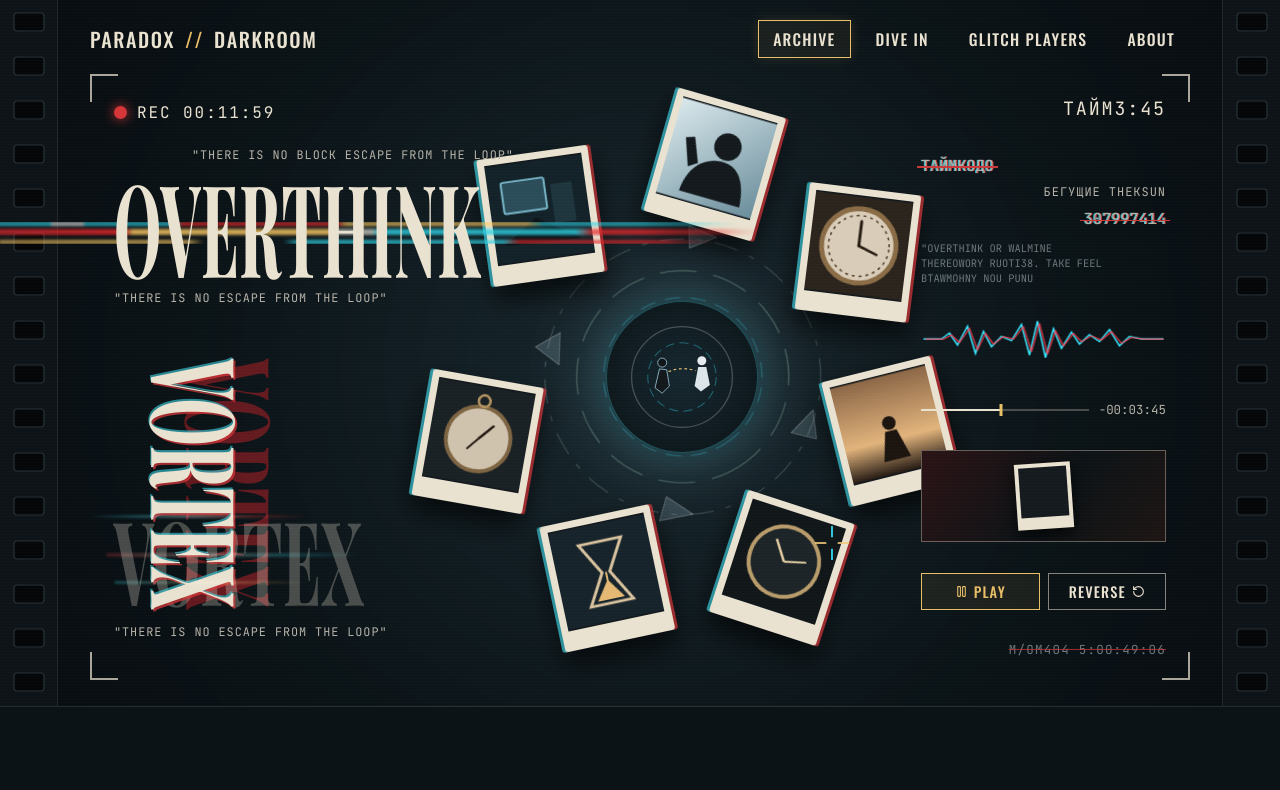
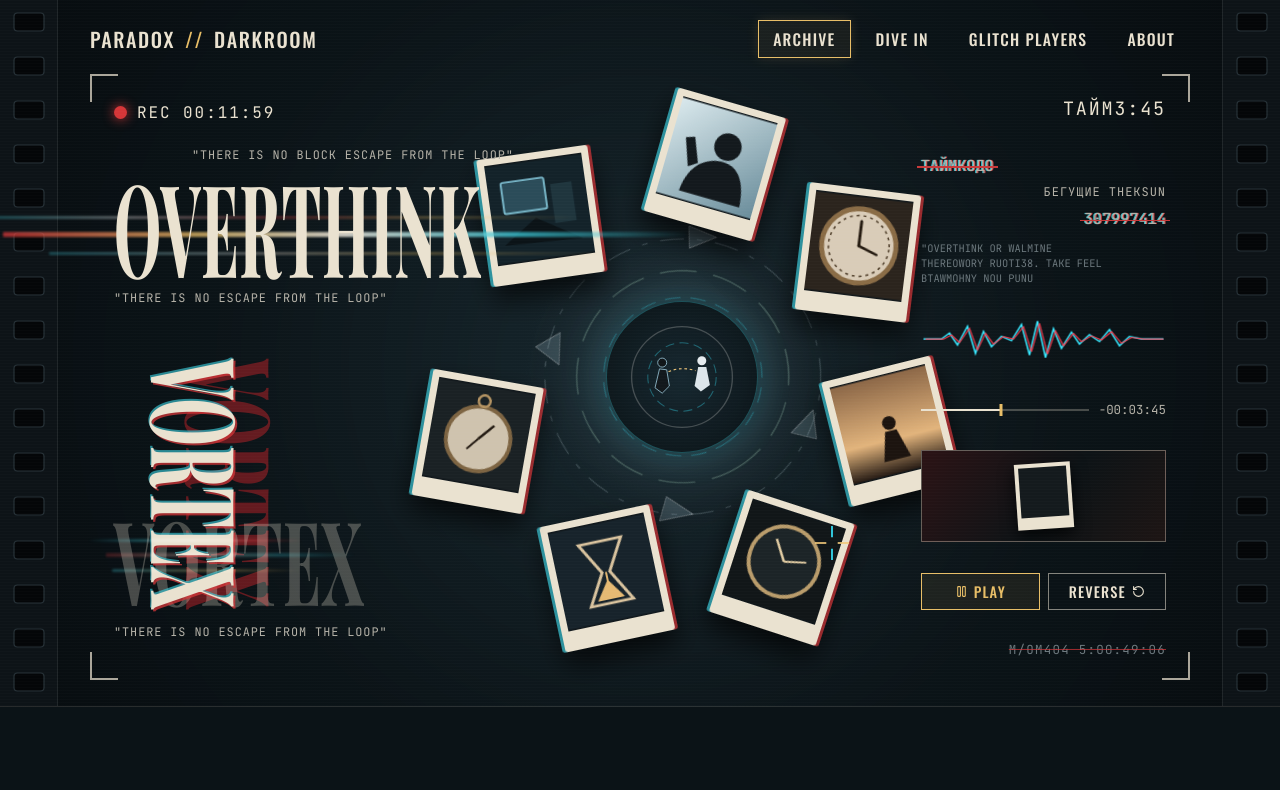
Before and after one commit to ledetav/crownvetch, a React (Vite) app: page /tz in a window 1280 px wide. Shown: the top 790 px of the page. Built offline with nearby package versions, Linux system fonts and the light colour scheme.

Commit message:
style(hero): isolate VORTEX glitch to letter E, freeze red duplicate, and apply luminous VHS streaks to OVERTHINK

```diff
--- a/src/components/darkroom/GlitchTypography.tsx
+++ b/src/components/darkroom/GlitchTypography.tsx
@@ -3,11 +3,11 @@
  * Отрисовывает:
  * - индикатор записи ● REC;
  * - заголовок OVERTHINK узким антиквенным шрифтом с засечками поверх
- *   многослойных оптических VHS-треков (бирюзовый, красный, жёлтый с белыми ядрами)
- *   и лёгкого горизонтального сдвига центральной полосы слова;
- * - пересекающуюся связку вертикального VORTEX, его полупрозрачного красного дубля
- *   (выступающего из-под основы ровно наполовину) и горизонтального полупрозрачного VORTEX,
- *   выровненных по единой нижней границе с реалистичными VHS-разрезами и хроматической аберрацией.
+ *   световых VHS/RGB-прострелов (бирюзовый, белый, красный, жёлтый),
+ *   выполненных в единой стилистике со световым глитчем VORTEX;
+ * - пересекающуюся связку вертикального VORTEX (с локальным глитчем строго
+ *   на букве E), статичного полупрозрачного красного дубля и горизонтального
+ *   полупрозрачного VORTEX, выровненных по единой нижней границе.
  */
 
 /** Входные свойства компонента глитч-типографики */
@@ -27,7 +27,7 @@ interface GlitchTypographyProps {
 }
 
 /**
- * Рендерит типографическую композицию с клиновидными засечками и многослойными VHS-глитчами.
+ * Рендерит типографическую композицию с клиновидными засечками и световыми VHS-глитчами.
  * @param props Тексты и таймкоды из JSON-конфигурации первого экрана.
  * @returns JSX-разметка левой типографической колонки.
  */
@@ -49,28 +49,26 @@ export function GlitchTypography({
       <div className="typo-stack">
         <p className="typo-quote typo-quote--top">{topQuote}</p>
 
-        {/* OVERTHINK: вытянутый антиквенный текст поверх мягких VHS-треков с оптическим сдвигом */}
+        {/* OVERTHINK: вытянутый антиквенный текст поверх световых VHS/RGB-прострелов */}
         <div className="overthink-wrapper">
           <div className="overthink-ribbon" aria-hidden="true">
-            <span className="glitch-lane glitch-lane--1" />
-            <span className="glitch-lane glitch-lane--2" />
-            <span className="glitch-lane glitch-lane--3" />
+            <span className="overthink-streak overthink-streak--1" />
+            <span className="overthink-streak overthink-streak--2" />
+            <span className="overthink-streak overthink-streak--3" />
           </div>
-          <h1 className="serif-overthink" data-text={primaryWord}>
-            {primaryWord}
-          </h1>
+          <h1 className="serif-overthink">{primaryWord}</h1>
         </div>
 
         <p className="typo-quote typo-quote--middle">{bottomQuote}</p>
 
         {/* Пересекающаяся связка VORTEX (вертикальный) + VORTEX (горизонтальный) по общей нижней линии */}
         <div className="vortex-cross-lockup" aria-label={`${verticalWord} / ${crossWord}`}>
-          {/* Полупрозрачный красный дубль, выровненный по нижней границе и выступающий вправо наполовину */}
+          {/* Статичный полупрозрачный красный дубль, выступающий из-под основы ровно наполовину */}
           <span className="vortex-vertical-ghost" aria-hidden="true">
             {verticalWord}
           </span>
 
-          {/* Основной вертикальный VORTEX с VHS-разрезами и хроматической аберрацией */}
+          {/* Основной вертикальный VORTEX с локальным VHS-разрезом строго на букве E */}
           <span className="vortex-vertical" data-text={verticalWord}>
             {verticalWord}
           </span>
@@ -80,7 +78,7 @@ export function GlitchTypography({
             {crossWord}
           </span>
 
-          {/* Поперечные VHS-прострелы по связке VORTEX */}
+          {/* Световые VHS-прострелы локально в зоне буквы E */}
           <div className="vortex-glitch-streaks" aria-hidden="true">
             <span className="vortex-streak vortex-streak--1" />
             <span className="vortex-streak vortex-streak--2" />
--- a/src/styles/darkroomHero.css
+++ b/src/styles/darkroomHero.css
@@ -2,9 +2,9 @@
  * Стили стартового экрана видоискателя PARADOX // DARKROOM.
  * Реализуют широкую перфорацию киноплёнки с горизонтальными прямоугольными окошками,
  * уголки камеры, вытянутую антиквенную типографику с засечками (OVERTHINK / VORTEX),
- * выровненные по общей нижней границе слои VORTEX с выступающим наполовину красным дублем
- * и реалистичные многослойные VHS/RGB-глитчи (хроматические ореолы, разрезы clip-path,
- * световые треки), вращающуюся орбиту полароидов и правую панель телеметрии.
+ * световые VHS/RGB-прострелы позади OVERTHINK, выровненные по общей нижней границе
+ * слои VORTEX со статичным красным дублем и глитчем строго на букве E,
+ * вращающуюся орбиту полароидов и правую панель телеметрии.
  */
 
 .darkroom-hero {
@@ -271,159 +271,79 @@
   margin-right: -28%;
 }
 
-/* Тонкий оптический срез-сдвиг центральной полосы букв OVERTHINK */
-.serif-overthink::after {
-  content: attr(data-text);
-  position: absolute;
-  inset: 0;
-  color: var(--text-primary);
-  text-shadow:
-    -2px 0 rgba(59, 199, 214, 0.75),
-    2px 0 rgba(214, 54, 56, 0.75);
-  clip-path: inset(48% 0 36% 0);
-  animation: overthinkMicroTear 4.5s steps(1, end) infinite;
-  pointer-events: none;
-}
-
-@keyframes overthinkMicroTear {
-  0%, 84%, 100% {
-    transform: translateX(0);
-    opacity: 0;
-  }
-  86% {
-    transform: translateX(-5px);
-    opacity: 0.95;
-  }
-  90% {
-    transform: translateX(4px);
-    opacity: 0.9;
-  }
-  94% {
-    transform: translateX(-2px);
-    opacity: 0.85;
-  }
-}
-
-/* Реалистичные многослойные VHS-треки позади OVERTHINK с оптическим размытием и световыми ядрами */
+/* Световые VHS/RGB-прострелы позади OVERTHINK в единой стилистике со световым глитчем VORTEX */
 .overthink-ribbon {
   position: absolute;
   left: -145px;
   right: -135px;
-  top: 56%;
-  height: 22%;
+  top: 58%;
+  height: 46px;
   transform: translateY(-50%);
   z-index: 1;
   pointer-events: none;
-  display: flex;
-  flex-direction: column;
-  justify-content: space-between;
-  gap: 3px;
-  filter: blur(1.35px) contrast(1.18);
   mix-blend-mode: screen;
-  -webkit-mask-image: linear-gradient(90deg, rgba(0, 0, 0, 0.85) 0%, #000 18%, #000 82%, transparent 100%);
-  mask-image: linear-gradient(90deg, rgba(0, 0, 0, 0.85) 0%, #000 18%, #000 82%, transparent 100%);
+  filter: blur(0.95px);
 }
 
-.glitch-lane {
-  display: block;
-  width: 100%;
-  flex: 1;
-  opacity: 0.92;
+.overthink-streak {
+  position: absolute;
+  border-radius: 1px;
   will-change: transform, opacity;
 }
 
-/* Дорожка 1: бирюзовый шлейф с белым пересветом -> красный -> жёлтый */
-.glitch-lane--1 {
+/* Верхний тонкий бирюзово-белый луч с красным шлейфом */
+.overthink-streak--1 {
+  top: 4px;
+  left: 0;
+  width: 78%;
+  height: 3px;
   background: linear-gradient(
     90deg,
-    rgba(59, 199, 214, 0.85) 0% 10%,
-    rgba(234, 248, 255, 0.72) 10% 14%,
-    rgba(59, 199, 214, 0.78) 14% 25%,
-    rgba(214, 54, 56, 0.82) 26% 45%,
-    rgba(232, 190, 103, 0.8) 46% 68%,
-    rgba(59, 199, 214, 0.75) 70% 88%,
-    transparent 94% 100%
+    rgba(59, 199, 214, 0.85) 0%,
+    rgba(255, 255, 255, 0.92) 22%,
+    rgba(214, 54, 56, 0.85) 48%,
+    rgba(232, 190, 103, 0.82) 74%,
+    transparent 100%
   );
-  animation: vhsGlitchLaneA 2.8s steps(1, end) infinite;
+  animation: streakPulseA 2.6s steps(1, end) infinite;
 }
 
-/* Дорожка 2: центральная яркая полоса помех */
-.glitch-lane--2 {
-  flex: 1.3;
+/* Центральный широкий световой VHS-прострел с пересветом */
+.overthink-streak--2 {
+  top: 20px;
+  left: 24px;
+  width: 88%;
+  height: 4.5px;
   background: linear-gradient(
     90deg,
-    rgba(214, 54, 56, 0.85) 0% 19%,
-    rgba(232, 190, 103, 0.88) 20% 44%,
-    rgba(255, 246, 224, 0.65) 44% 49%,
-    rgba(59, 199, 214, 0.85) 50% 74%,
-    rgba(214, 54, 56, 0.8) 76% 92%,
-    transparent 97% 100%
+    rgba(214, 54, 56, 0.88) 0%,
+    rgba(232, 190, 103, 0.9) 28%,
+    rgba(255, 250, 238, 0.95) 50%,
+    rgba(59, 199, 214, 0.92) 75%,
+    transparent 100%
   );
-  animation: vhsGlitchLaneC 1.9s steps(1, end) infinite;
+  animation: streakPulseB 2s steps(1, end) infinite;
 }
 
-/* Дорожка 3: нижний разорванный шлейф */
-.glitch-lane--3 {
-  margin-top: 2px;
+/* Нижний разреженный бирюзово-жёлтый блик с воздушным зазором */
+.overthink-streak--3 {
+  bottom: 3px;
+  left: 56px;
+  width: 74%;
+  height: 2.5px;
   background: linear-gradient(
     90deg,
-    rgba(232, 190, 103, 0.75) 0% 24%,
-    transparent 26% 36%,
-    rgba(59, 199, 214, 0.82) 38% 64%,
-    rgba(214, 54, 56, 0.76) 66% 85%,
-    transparent 91% 100%
+    rgba(59, 199, 214, 0.88) 0%,
+    rgba(255, 255, 255, 0.82) 34%,
+    rgba(232, 190, 103, 0.88) 66%,
+    transparent 100%
   );
-  animation: vhsGlitchLaneB 2.4s steps(1, end) infinite reverse;
-}
-
-@keyframes vhsGlitchLaneA {
-  0%, 100% {
-    transform: translateX(0) scaleX(1);
-    opacity: 0.9;
-  }
-  28% {
-    transform: translateX(-14px) scaleX(1.04);
-    opacity: 0.76;
-  }
-  64% {
-    transform: translateX(16px) scaleX(0.95);
-    opacity: 0.95;
-  }
-}
-
-@keyframes vhsGlitchLaneB {
-  0%, 100% {
-    transform: translateX(0) scaleX(1);
-    opacity: 0.86;
-  }
-  35% {
-    transform: translateX(14px) scaleX(0.96);
-    opacity: 0.94;
-  }
-  76% {
-    transform: translateX(-12px) scaleX(1.03);
-    opacity: 0.68;
-  }
-}
-
-@keyframes vhsGlitchLaneC {
-  0%, 100% {
-    transform: translateX(0) scaleX(1);
-    opacity: 0.92;
-  }
-  22% {
-    transform: translateX(18px) scaleX(0.93);
-    opacity: 0.74;
-  }
-  68% {
-    transform: translateX(-15px) scaleX(1.05);
-    opacity: 0.96;
-  }
+  animation: streakPulseA 3.1s steps(1, end) infinite reverse;
 }
 
 /*
  * Пересекающаяся связка VORTEX (вертикальный) + VORTEX (горизонтальный):
- * все три слоя (белый вертикальный VORTEX, полупрозрачный красный дубль
+ * все три слоя (белый вертикальный VORTEX, статичный полупрозрачный красный дубль
  * и горизонтальный полупрозрачный VORTEX) выровнены по одной нижней границе (bottom: 0).
  */
 .vortex-cross-lockup {
@@ -448,7 +368,6 @@
   letter-spacing: 0.015em;
   color: var(--text-primary);
   text-transform: uppercase;
-  /* Оптическая хроматическая аберрация по краям букв как на референсе */
   text-shadow:
     -3px 1px 0 rgba(59, 199, 214, 0.65),
     3px -1px 0 rgba(214, 54, 56, 0.75);
@@ -456,38 +375,24 @@
   transform-origin: bottom left;
 }
 
-/* Верхний и нижний VHS-разрезы самого вертикального VORTEX */
-.vortex-vertical::before,
+/* Локальный VHS-разрез вертикального VORTEX строго в зоне буквы E (5-я из 6 букв: 67%..83%) */
 .vortex-vertical::after {
   content: attr(data-text);
   position: absolute;
   inset: 0;
-  pointer-events: none;
-}
-
-.vortex-vertical::before {
-  color: var(--text-primary);
-  text-shadow:
-    -5px 0 rgba(59, 199, 214, 0.9),
-    5px 0 rgba(214, 54, 56, 0.9);
-  clip-path: inset(28% 0 56% 0);
-  animation: vortexTearUpper 3.2s steps(1, end) infinite;
-}
-
-.vortex-vertical::after {
   color: var(--text-primary);
   text-shadow:
     6px 0 rgba(59, 199, 214, 0.95),
     -5px 0 rgba(232, 190, 103, 0.85);
-  clip-path: inset(66% 0 18% 0);
-  animation: vortexTearLower 2.7s steps(1, end) infinite;
+  clip-path: inset(67% 0 17% 0);
+  animation: vortexTearLetterE 2.7s steps(1, end) infinite;
+  pointer-events: none;
 }
 
-/* Полупрозрачный красный дубль: выровнен по той же нижней границе и сдвинут вправо на 50% ширины */
+/* Статичный полупрозрачный красный дубль: выровнен по нижней границе и сдвинут вправо на 50% ширины */
 .vortex-vertical-ghost {
   position: absolute;
   bottom: 0;
-  /* Основной VORTEX начинается в left: 34px и имеет визуальную ширину ~70px -> сдвиг на +35px даёт вылет ровно наполовину */
   left: 69px;
   z-index: 1;
   writing-mode: vertical-rl;
@@ -501,7 +406,6 @@
   transform: scale(1.36, 0.68);
   transform-origin: bottom left;
   pointer-events: none;
-  animation: vortexGhostShift 3.8s steps(1, end) infinite;
 }
 
 /* Горизонтальный полупрозрачный VORTEX в цвет текста, задающий общую нижнюю границу */
@@ -522,23 +426,24 @@
   pointer-events: none;
 }
 
+/* Локальный срез горизонтального VORTEX строго в зоне буквы E (5-я из 6 букв: слева 67%, справа 17%) */
 .vertex-horizontal::before {
   content: attr(data-text);
   position: absolute;
   inset: 0;
-  color: rgba(234, 226, 208, 0.45);
-  text-shadow: -3px 0 rgba(59, 199, 214, 0.55), 3px 0 rgba(214, 54, 56, 0.55);
-  clip-path: inset(44% 0 38% 0);
-  animation: horizontalVortexTear 3.5s steps(1, end) infinite;
+  color: rgba(234, 226, 208, 0.48);
+  text-shadow: -3px 0 rgba(59, 199, 214, 0.6), 3px 0 rgba(214, 54, 56, 0.6);
+  clip-path: inset(0 17% 0 67%);
+  animation: horizontalVortexTearE 3.5s steps(1, end) infinite;
 }
 
-/* Горизонтальные световые VHS-прострелы поперёк нижней части связки VORTEX */
+/* Горизонтальные световые VHS-прострелы локально поперёк буквы E в VORTEX */
 .vortex-glitch-streaks {
   position: absolute;
   left: -36px;
   right: 10px;
-  bottom: 22px;
-  height: 78px;
+  bottom: 36px;
+  height: 36px;
   z-index: 4;
   pointer-events: none;
   mix-blend-mode: screen;
@@ -552,9 +457,9 @@
 }
 
 .vortex-streak--1 {
-  top: 6px;
+  top: 2px;
   left: 0;
-  width: 66%;
+  width: 64%;
   background: linear-gradient(
     90deg,
     transparent 0%,
@@ -567,9 +472,9 @@
 }
 
 .vortex-streak--2 {
-  top: 44px;
+  top: 16px;
   left: 14px;
-  width: 78%;
+  width: 76%;
   height: 4px;
   background: linear-gradient(
     90deg,
@@ -582,9 +487,9 @@
 }
 
 .vortex-streak--3 {
-  bottom: 4px;
-  left: 28px;
-  width: 58%;
+  bottom: 2px;
+  left: 26px;
+  width: 56%;
   height: 2.5px;
   background: linear-gradient(
     90deg,
@@ -595,26 +500,7 @@
   animation: streakPulseA 3.1s steps(1, end) infinite reverse;
 }
 
-@keyframes vortexTearUpper {
-  0%, 78%, 100% {
-    transform: translateX(0);
-    opacity: 0;
-  }
-  81% {
-    transform: translateX(-7px);
-    opacity: 1;
-  }
-  86% {
-    transform: translateX(5px);
-    opacity: 0.9;
-  }
-  92% {
-    transform: translateX(-3px);
-    opacity: 0.95;
-  }
-}
-
-@keyframes vortexTearLower {
+@keyframes vortexTearLetterE {
   0%, 70%, 100% {
     transform: translateX(0);
     opacity: 0;
@@ -633,30 +519,18 @@
   }
 }
 
-@keyframes horizontalVortexTear {
+@keyframes horizontalVortexTearE {
   0%, 75%, 100% {
-    transform: translateX(0);
+    transform: translateY(0);
     opacity: 0;
   }
   79% {
-    transform: translateX(-8px);
+    transform: translateY(-4px);
     opacity: 1;
   }
   87% {
-    transform: translateX(6px);
+    transform: translateY(3px);
     opacity: 0.85;
-  }
-}
-
-@keyframes vortexGhostShift {
-  0%, 84%, 100% {
-    transform: scale(1.36, 0.68) translateX(0);
-  }
-  88% {
-    transform: scale(1.36, 0.68) translateX(4px);
-  }
-  94% {
-    transform: scale(1.36, 0.68) translateX(-3px);
   }
 }
 
```
